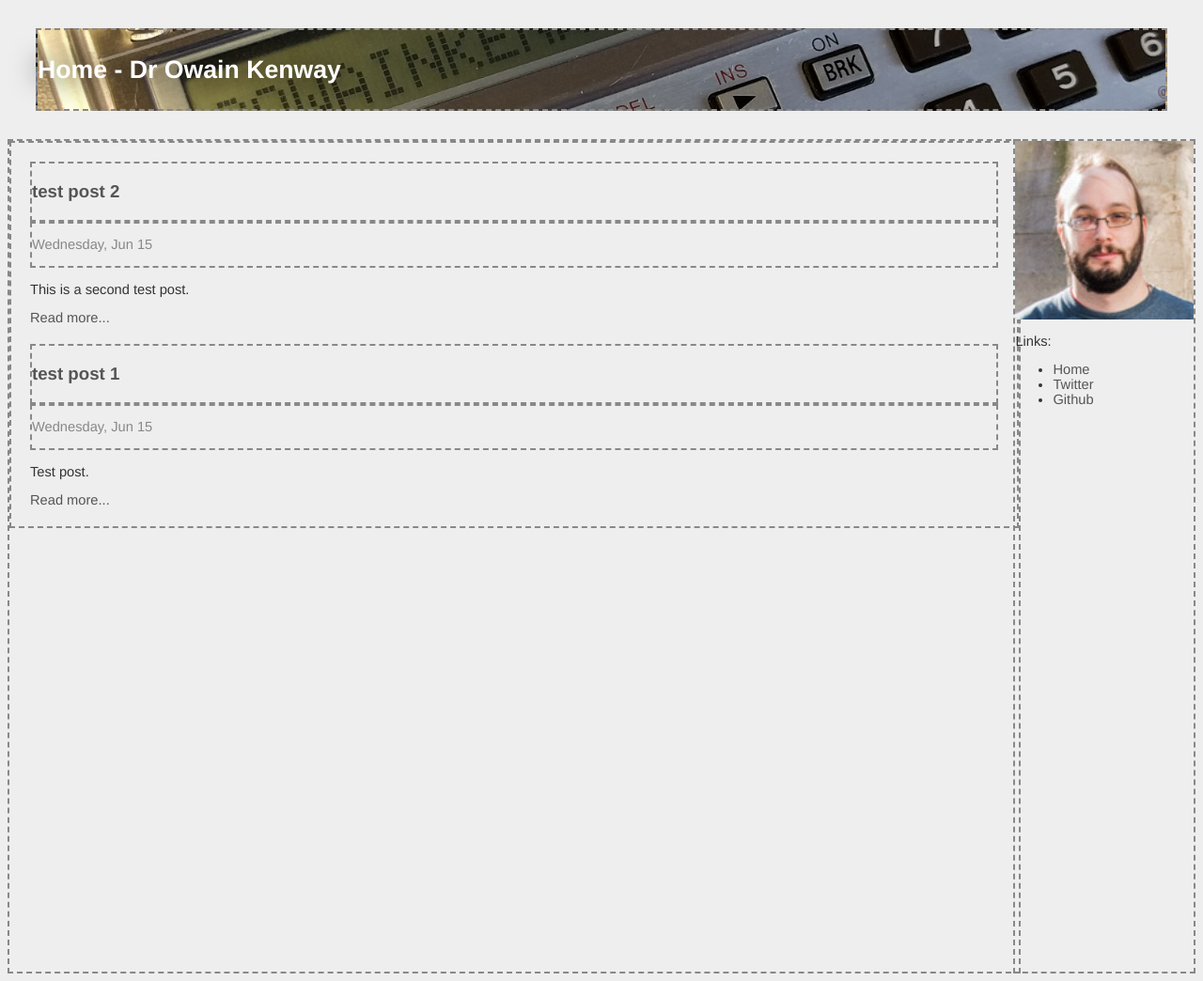
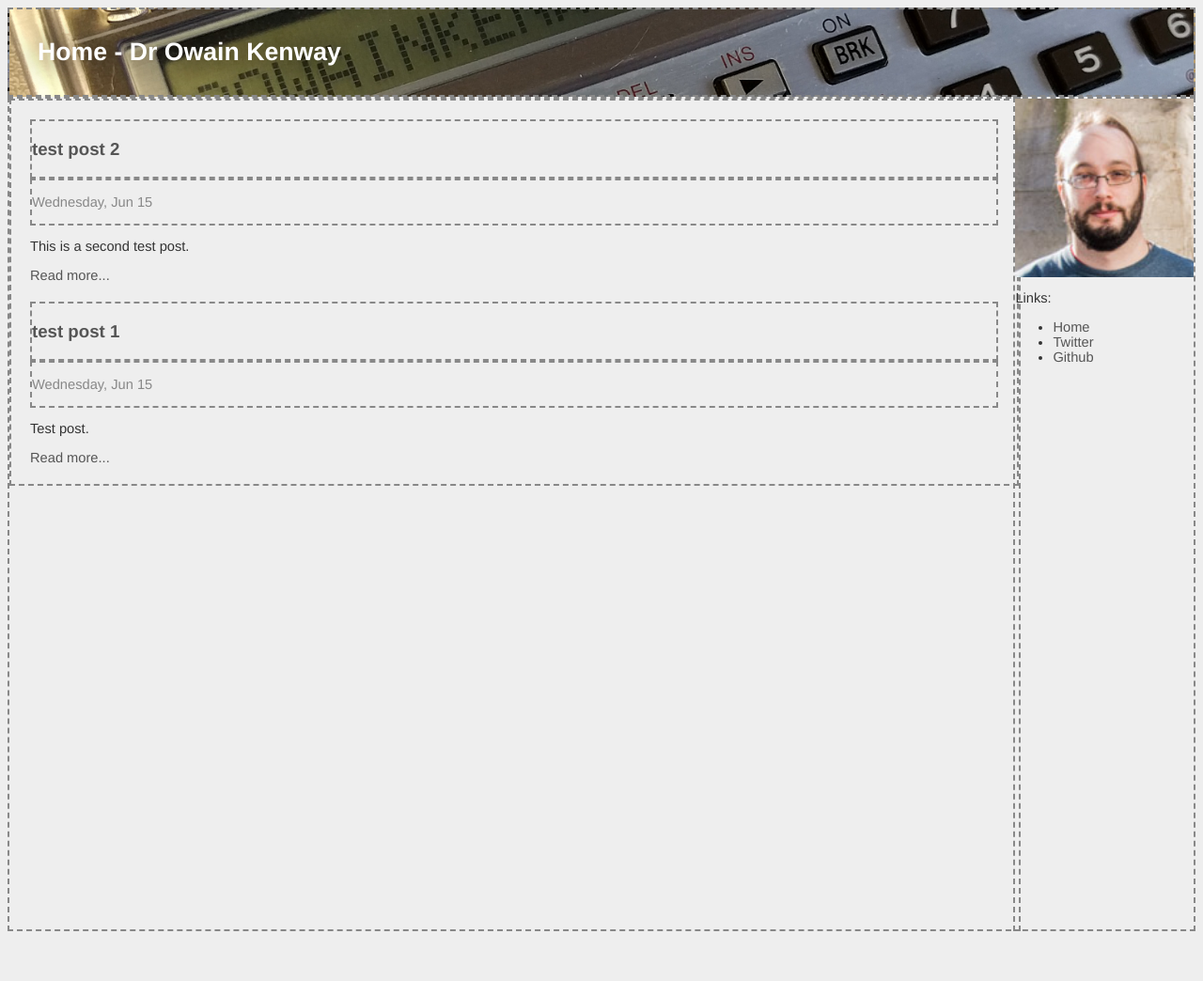
Before and after one commit to owainkenwayucl/owainkenwayucl.github.io, a Jekyll site: the page built from index.md, in a window 1280 px wide. Shown: the whole page at 94% size. Built offline with Jekyll 4.4.1, drawn with Linux system fonts in a browser that asks for light colours; after the commit the page ends 999 px from its top, so only the background shows below that.

Commit message:
Update main.css

```diff
--- a/css/main.css
+++ b/css/main.css
@@ -54,8 +54,12 @@ a:hover {
   background-image: url("/images/headersharp.png");
   background-size: 100%;
   background-position: center;
+
+
+}
+
+.titlep {
   margin: 30px
-
 }
 
 .subhead {
```
